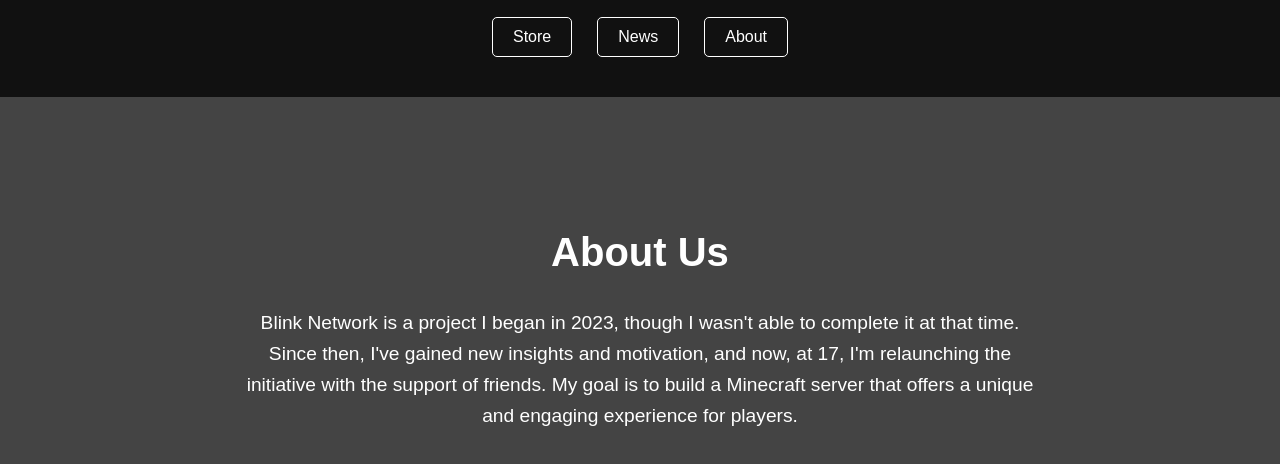
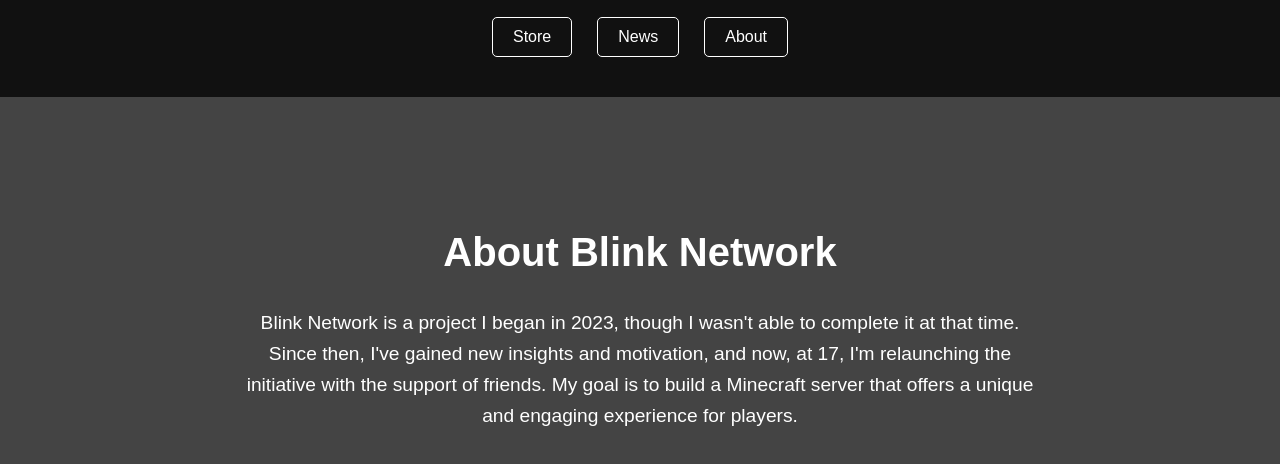
Before and after one commit to Vexdi/blink-network.github.io, a plain HTML site: page index.html in a window 1280 px wide. Shown: the part 222-686 px from the top of the page. Drawn offline with Linux system fonts and the light colour scheme.

Commit message:
Update index.html

```diff
--- a/index.html
+++ b/index.html
@@ -329,7 +329,7 @@
 
     <!-- About Section -->
     <section class="about" id="about">
-        <h1>About Us</h1>
+        <h1>About Blink Network</h1>
         <p>Blink Network is a project I began in 2023, though I wasn't able to complete it at that time. Since then, I've gained new insights and motivation, and now, at 17, I'm relaunching the initiative with the support of friends. My goal is to build a Minecraft server that offers a unique and engaging experience for players.</p>
     </section>
 
```
